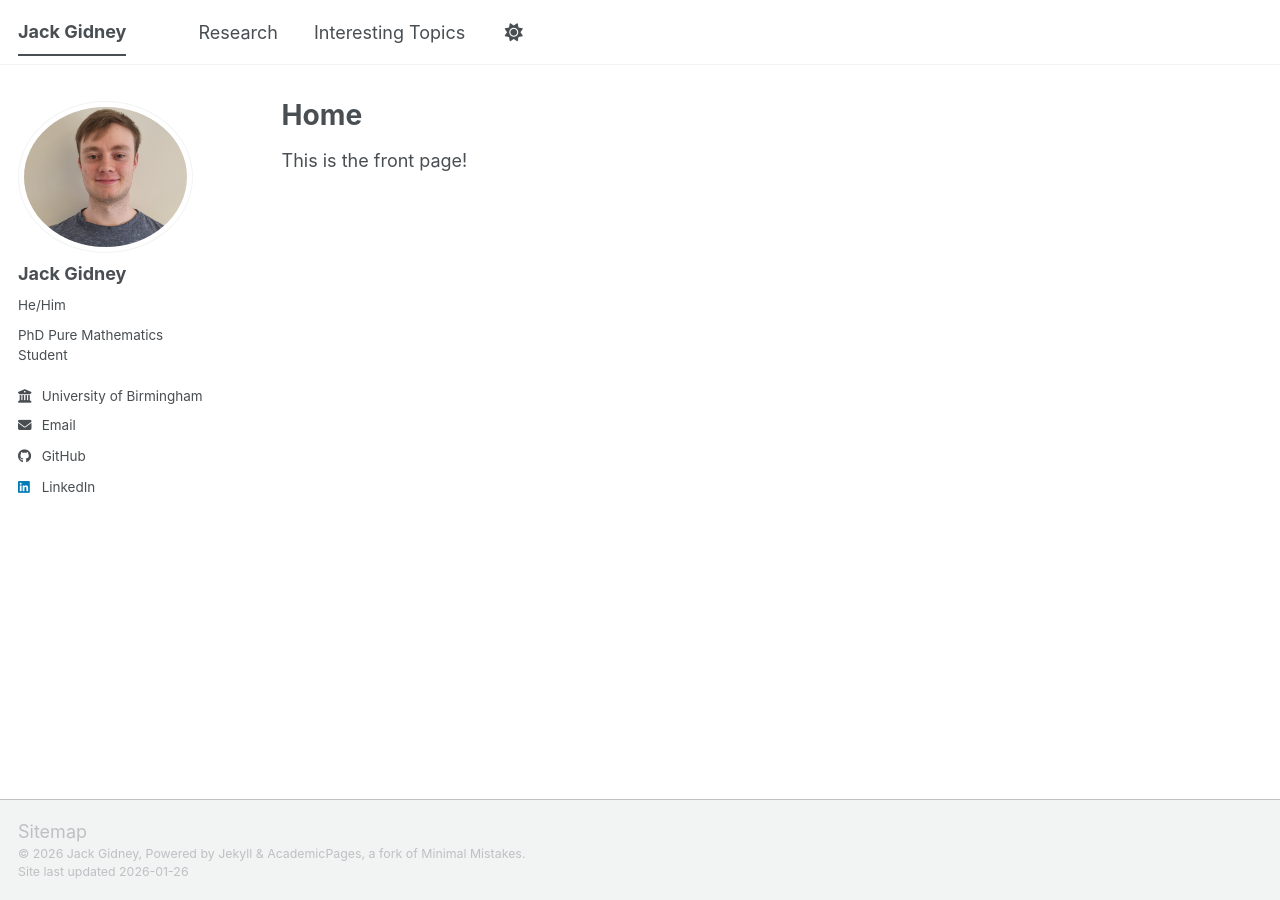
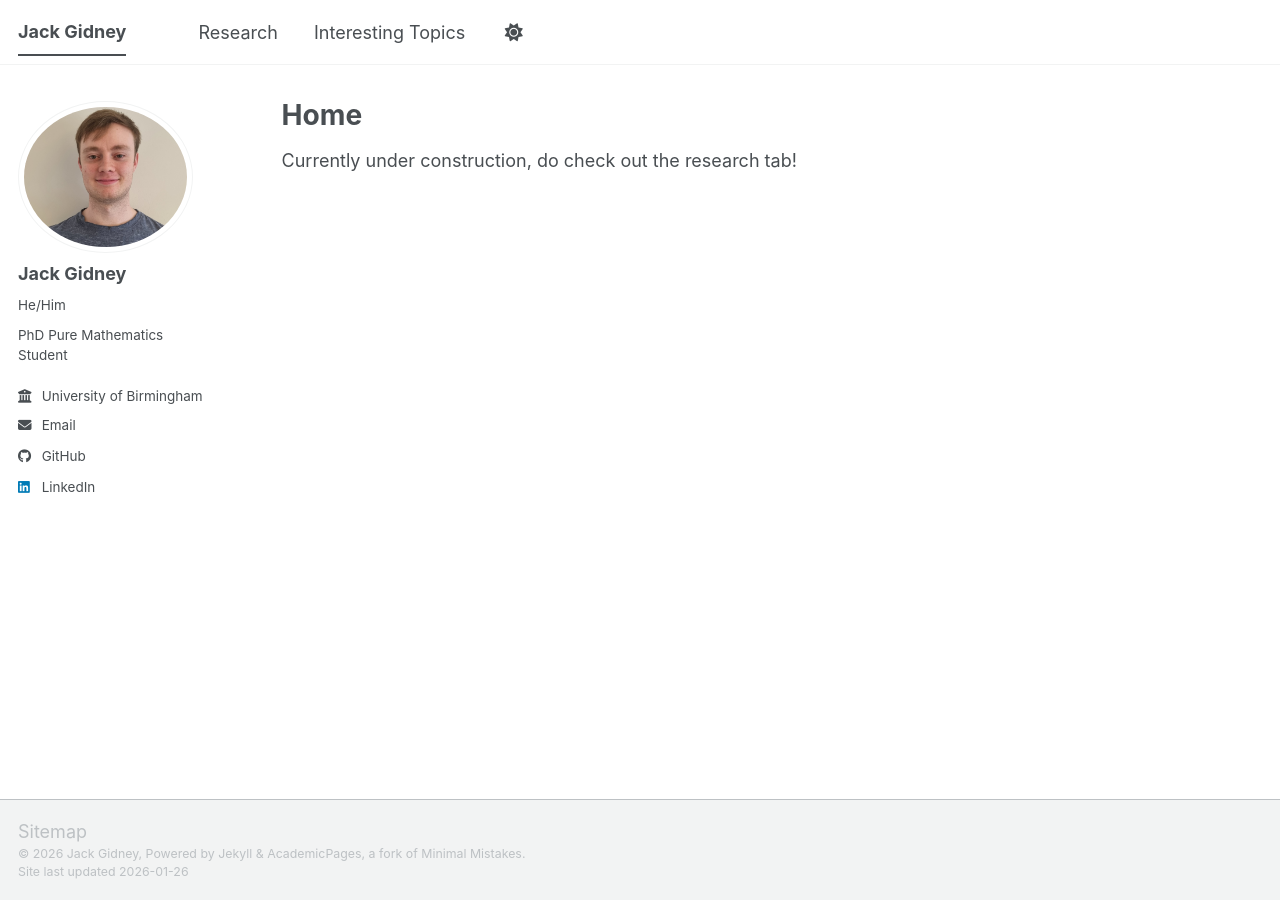
Before and after one commit to jgidney44/jgidney44.github.io, a Jekyll site: the page built from _pages/about.md, in a window 1280 px wide. Built offline with Jekyll 4.4.1, drawn with Linux system fonts in a browser that asks for light colours; a script bundle is joined from its source files by our own code; library files that are not in the unit come from our copies.

Commit message:
Update about.md

```diff
--- a/_pages/about.md
+++ b/_pages/about.md
@@ -8,4 +8,4 @@ redirect_from:
   - /about.html
 ---
 
-This is the front page!
+Currently under construction, do check out the research tab!
```
